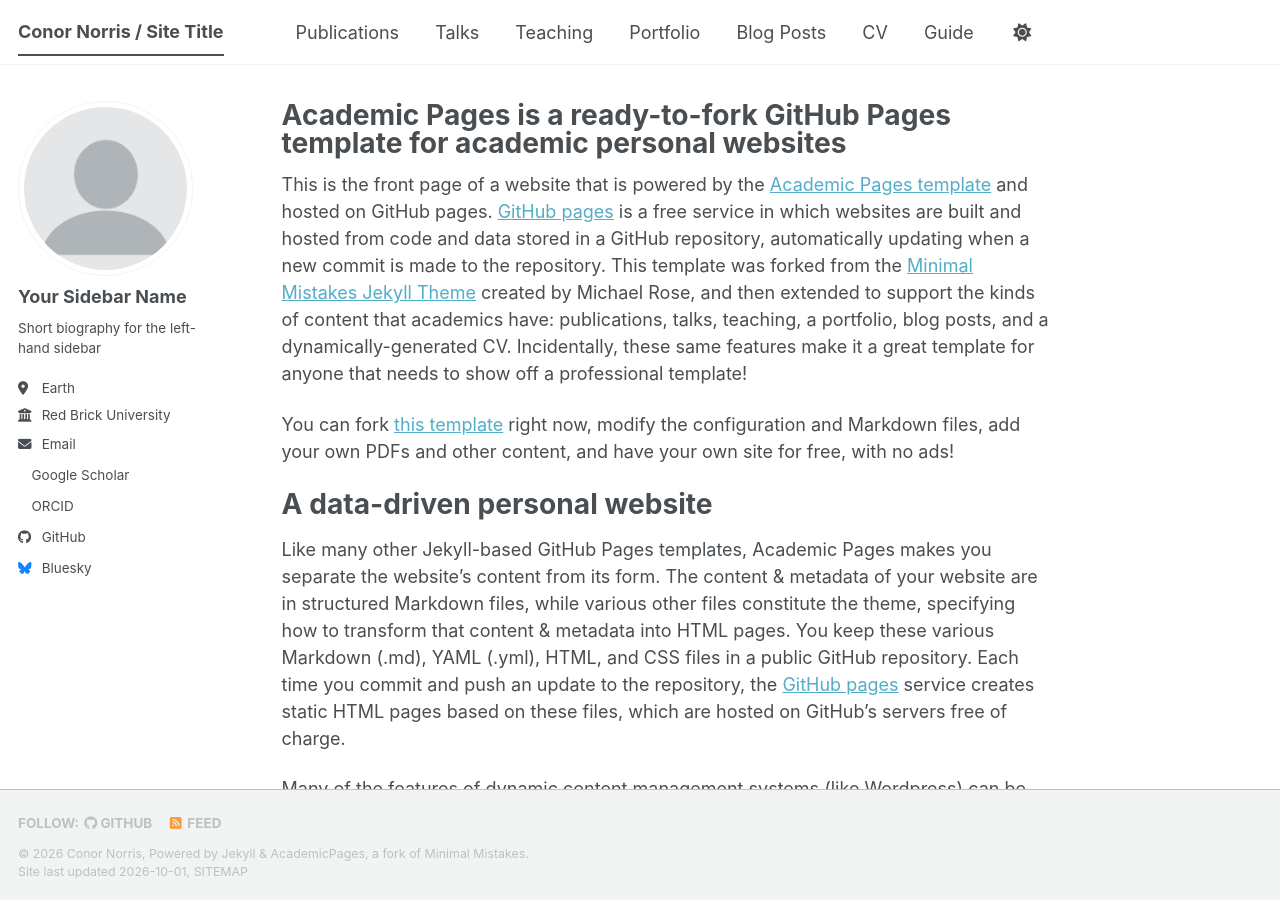
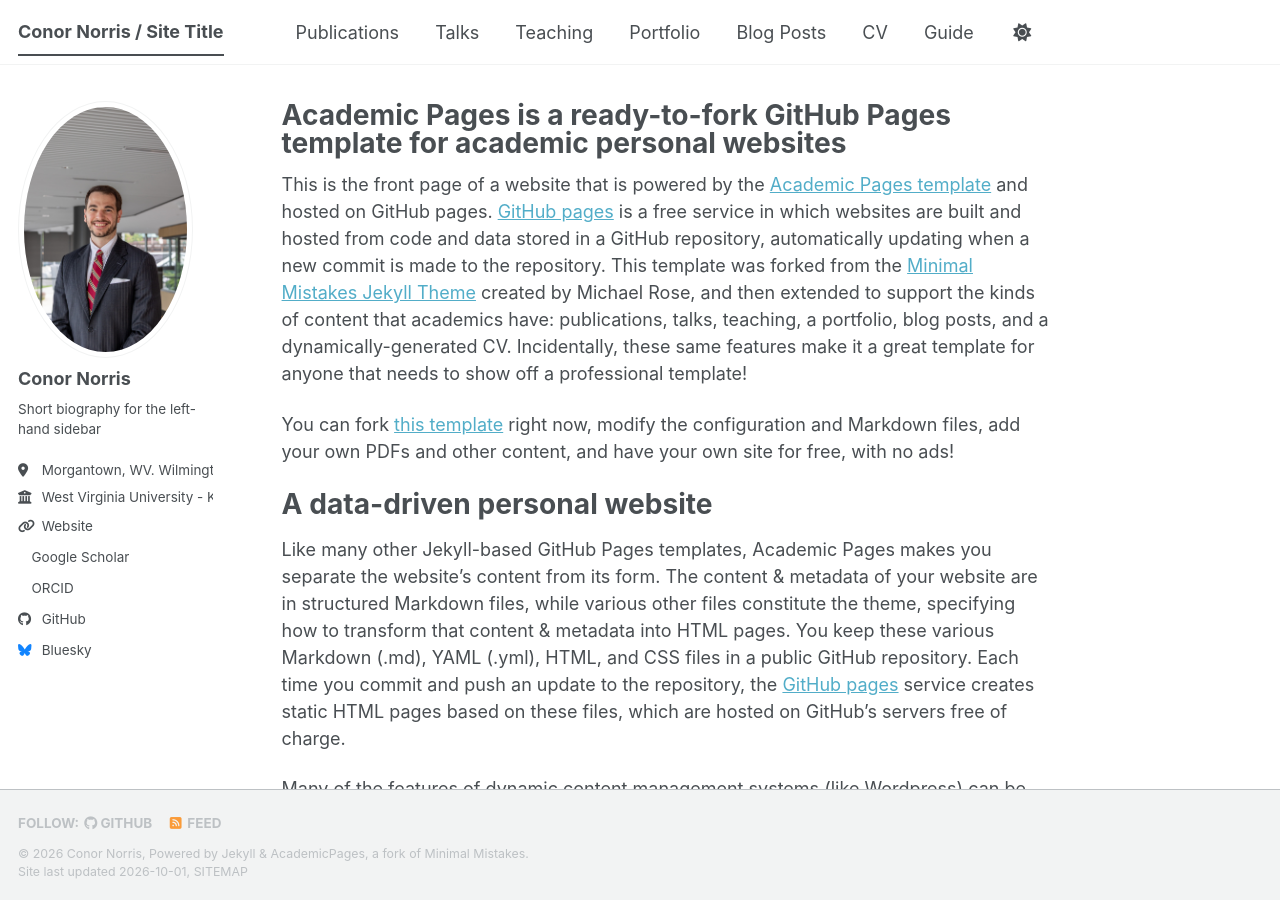
Before and after one commit to conornorris/conornorris.github.io, a Jekyll site: the page built from _pages/about.md, in a window 1280 px wide and 900 px high. Built offline with Jekyll 4.4.1, drawn with Linux system fonts in a browser that asks for light colours; a style sheet for code colours, icons or effects is not loaded.

Commit message:
Update _config.yml

```diff
--- a/_config.yml
+++ b/_config.yml
@@ -23,14 +23,12 @@ repository               : "academicpages/academicpages.github.io"
 #               Additional customization can be done by editing /_includes/author-profile.html
 author:
   # Biographic information
-  avatar           : "profile.png"
-  name             : "Your Sidebar Name"
-  pronouns         : # example: "she/her"
+  avatar           : "Headshot 2025.jpg"
+  name             : "Conor Norris"
   bio              : "Short biography for the left-hand sidebar"
-  location         : "Earth"
-  employer         : "Red Brick University"
-  uri              : # URL
-  email            : "none@example.org"
+  location         : "Morgantown, WV. Wilmington, DE"
+  employer         : "West Virginia University - Knee Regulatory Research Center"
+  uri              : "https://knee.wvu.edu/contact-us/directory/dr-conor-norris"
 
   # Academic websites
   academia         : # URL
```
